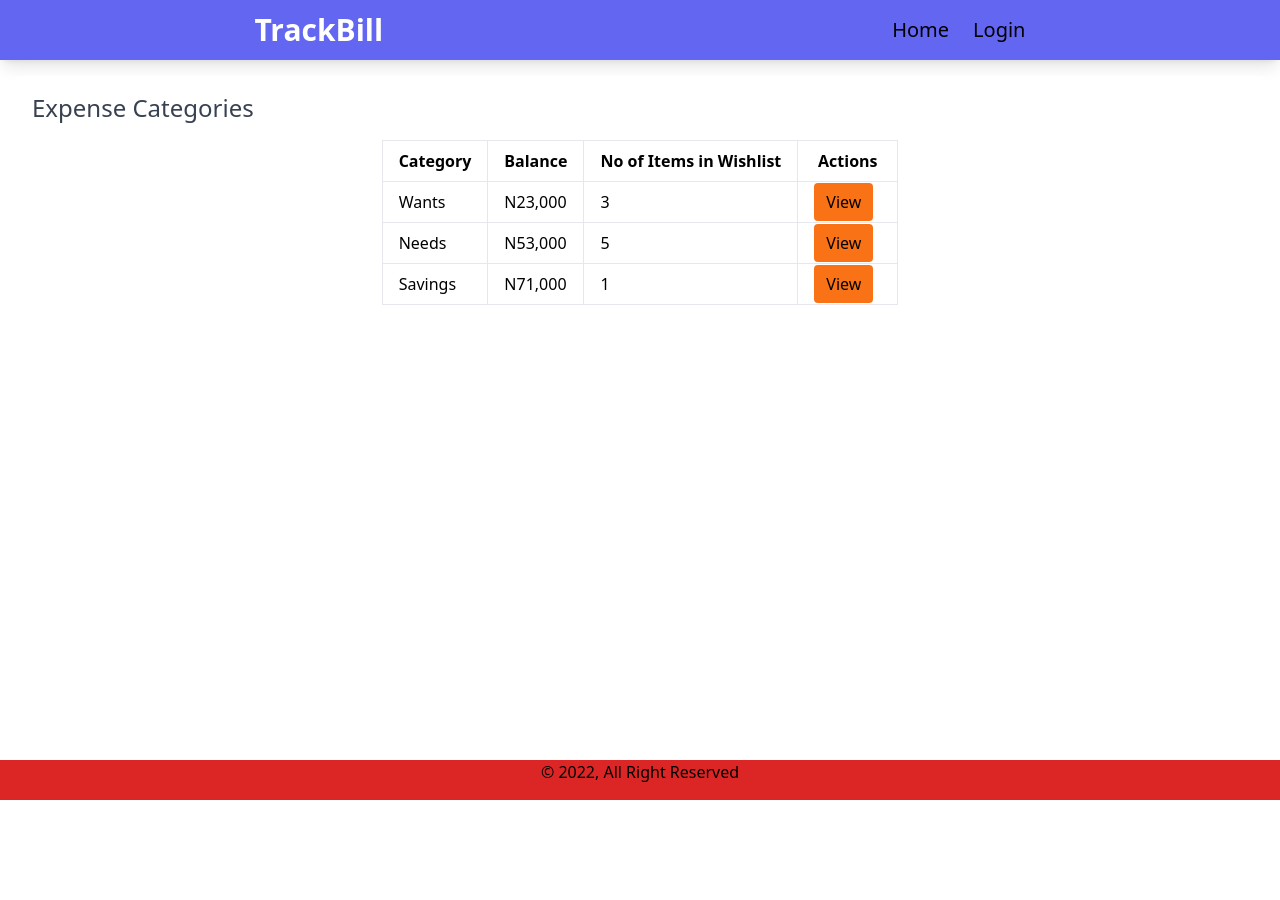
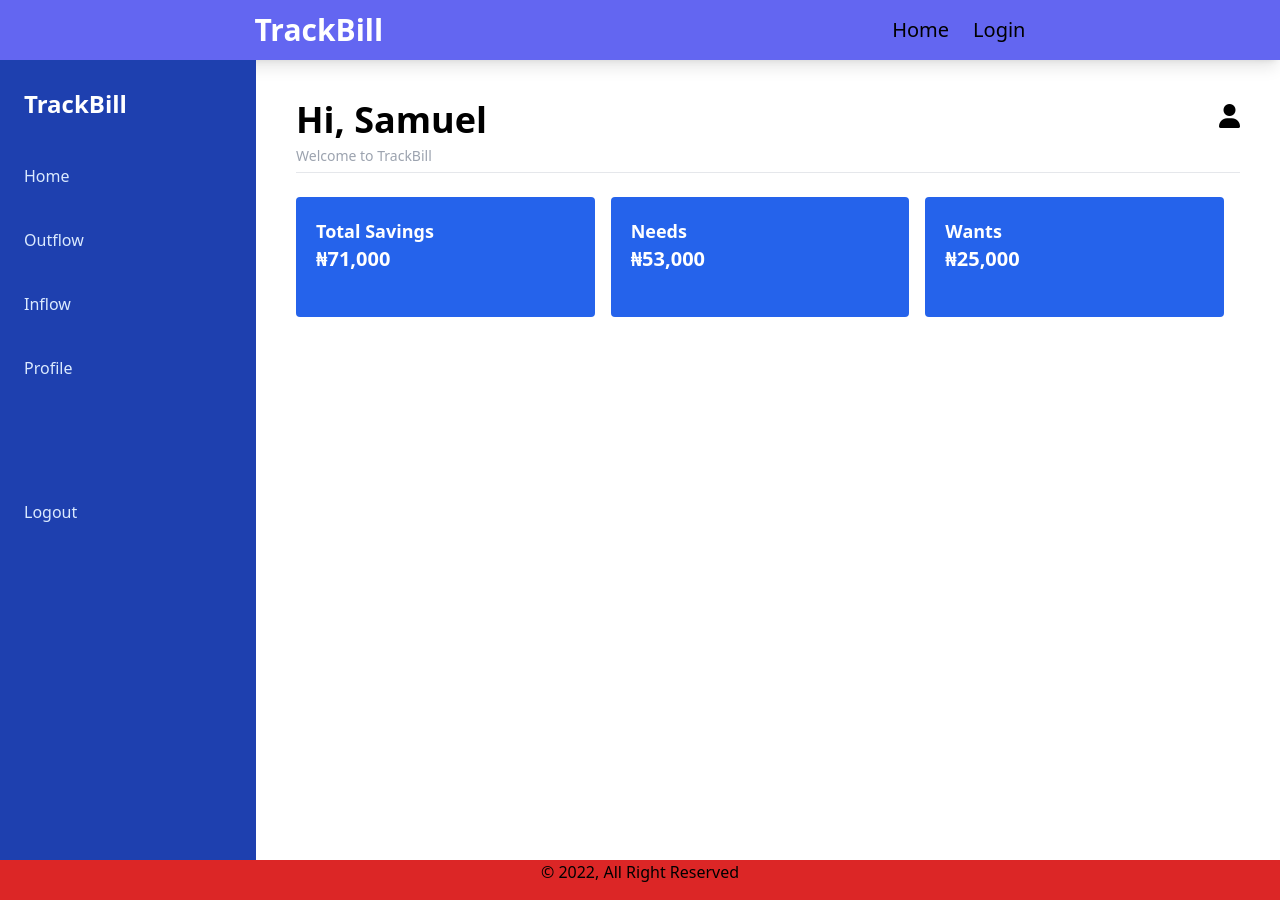
Before and after one commit to holuborhee/trackbill, a Vue app: page /expense-category in a window 1280 px wide. Before the commit the page ends 800 px from the top, so only its background shows below. Built offline with nearby package versions, Linux system fonts and the light colour scheme.

Commit message:
redesigned the dashboard

```diff
--- a/index.html
+++ b/index.html
@@ -4,6 +4,7 @@
     <meta charset="UTF-8" />
     <link rel="icon" href="/favicon.ico" />
     <meta name="viewport" content="width=device-width, initial-scale=1.0" />
+    <link rel="stylesheet" href="https://cdnjs.cloudflare.com/ajax/libs/font-awesome/6.0.0/css/all.min.css" integrity="sha512-9usAa10IRO0HhonpyAIVpjrylPvoDwiPUiKdWk5t3PyolY1cOd4DSE0Ga+ri4AuTroPR5aQvXU9xC6qOPnzFeg==" crossorigin="anonymous" referrerpolicy="no-referrer" />
     <title>TrackBill</title>
   </head>
   <body>
--- a/src/App.vue
+++ b/src/App.vue
@@ -1,29 +1,27 @@
  <template>
   <div class="flex flex-col h-screen justify-between">
+    <TheHeader :showHeader="showHeader" />
+    <main class="flex-grow justify-center item-center">
+      <router-view></router-view>
+    </main>
 
-
-      <TheHeader />
-      <main class="flex-grow justify-center item-center">
-            <router-view></router-view>
-      </main>
-
-      <TheFooter />
+    <TheFooter />
   </div>
-
-
-
 </template>
 
 <script>
-import TheHeader from './components/TheHeader.vue'
-import TheFooter from './components/TheFooter.vue'
+import TheHeader from "./components/TheHeader.vue";
+import TheFooter from "./components/TheFooter.vue";
 
 export default {
-  components:{
+  components: {
     TheHeader,
     TheFooter,
-
-  }
-
-}
+  },
+  data() {
+    return {
+      showHeader: false,
+    };
+  },
+};
 </script>
--- a/src/components/TheHeader.vue
+++ b/src/components/TheHeader.vue
@@ -18,3 +18,11 @@
         </nav>
     </div>
 </template>
+<script>
+export default{
+    name: "TheHeader",
+    props: {
+        showHeader: Boolean
+    }
+}
+</script>
--- /dev/null
+++ b/src/components/dashboardHeader.vue
@@ -0,0 +1,21 @@
+<template>
+      <header>
+        <div class="flex flex-col relative">
+    <h1 class="font-bold text-4xl">{{text}}</h1>
+    <p class="text-sm text-gray-400 font-body leading-8">{{smallText}}</p>
+    <router-link :to="{name:'profile'}" class="absolute right-0"><i class="fa fa-user"></i></router-link>
+        </div>
+    </header>
+    <hr>
+
+</template>
+<script>
+export default {
+name: "dashboardHeader",
+props: {
+  text: String,
+  smallText: String,
+  class: String
+}
+}
+</script>
--- /dev/null
+++ b/src/components/dashboardSidebar.vue
@@ -0,0 +1,35 @@
+<template>
+  <div class="sidebar bg-blue-800 text-blue-100 w-64 space-y-6 py-7 px-2 absolute inset-y-0 left-0 transform -translate-x-full md:relative md:translate-x-0 transition duration-200 ease-in-out">
+
+    <!-- logo -->
+    <a href="#" class="text-white flex items-center space-x-2 px-4">
+
+      <span class="text-2xl font-extrabold">TrackBill</span>
+    </a>
+
+    <!-- nav -->
+    <nav>
+      <router-link :to="{name:'expense-category'}" class="block py-5 px-4 rounded transition duration-200 hover:bg-blue-700 hover:text-white active">
+        Home
+      </router-link>
+      <router-link :to="{name:'outflow-group'}" class="block py-5 px-4 rounded transition duration-200 hover:bg-blue-700 hover:text-white">
+       Outflow
+      </router-link>
+      <a href="" class="block py-5 px-4 rounded transition duration-200 hover:bg-blue-700 hover:text-white">
+        Inflow
+      </a>
+       <router-link :to="{name:'profile'}" class=" block py-5 px-4 rounded transition duration-200 hover:bg-blue-700 hover:text-white">
+        Profile
+       </router-link>
+      <router-link :to="{name:'login'}" class="block my-20 py-5 px-4 rounded transition duration-200 hover:bg-blue-700 hover:text-white">
+        Logout
+      </router-link>
+    </nav>
+  </div>
+
+</template>
+<script>
+export default {
+    name: "dashboardSidebar",
+}
+</script>
--- a/src/routes.js
+++ b/src/routes.js
@@ -3,6 +3,9 @@ import { createRouter, createWebHistory } from "vue-router";
 import Login from "./views/Login.vue";
 import ExpenseCategory from "./views/ExpenseCategory.vue";
 import SingleExpenseCategory from "./views/SingleExpenseCategory.vue";
+import myProfile from "./views/Profile.vue"
+import outflowGroup from "./views/outflowGroup.vue"
+
 
 
 
@@ -31,6 +34,16 @@ const routes =  [
                       component: SingleExpenseCategory,
                       name:'single-expense-category'
                     },
+                      {
+                        path: "/profile",
+                        component: myProfile,
+                        name:'profile'
+                      },
+                      {
+                        path: "/Outflow-Group",
+                        component: outflowGroup,
+                        name: 'outflow-group'
+                      }
                 ];
 const router = createRouter( {
 
--- a/src/views/ExpenseCategory.vue
+++ b/src/views/ExpenseCategory.vue
@@ -1,55 +1,131 @@
 <template>
-    <div class="p-4 m-4 bg-white rounded flex flex-col">
-        <div class="flex justify-between">
-            <h1 class="text-2xl text-gray-700 mb-4">Expense Categories</h1>
-         </div>
+  <div class="relative min-h-screen md:flex">
+    <!-- mobile menu bar -->
+    <div class="bg-gray-800 text-gray-100 flex justify-between md:hidden">
+      <!-- mobile menu button -->
+      <button
+        class="mobile-menu-button p-4 focus:outline-none focus:bg-gray-700"
+      ></button>
+    </div>
 
-        <div class="flex justify-center">
-            <table class="table-auto justify-center">
+    <!-- sidebar -->
+    <dashboardSidebar />
 
-                <thead>
-                    <tr>
-
-                        <th class="border px-4 py-2">Category</th>
-                        <th class="border px-4 py-2">Balance</th>
-                        <th class="border px-4 py-2">No of Items in Wishlist</th>
-                        <th class="border px-4 py-2">Actions</th>
-
-                    </tr>
-                </thead>
-
-                <tbody>
-                        <tr>
-                            <td class="border px-4 py-2">Wants</td>
-                            <td class="border px-4 py-2">N23,000</td>
-                            <td class="border px-4 py-2">3</td>
-                            <td class="border px-4 py-2">
-                                <router-link :to="{name:'single-expense-category'}" class="rounded px-3 py-2 mr-2 bg-orange-500 hover:bg-orange-700">View</router-link>
-                            </td>
-                        </tr>
-
-                        <tr>
-                            <td class="border px-4 py-2">Needs</td>
-                            <td class="border px-4 py-2">N53,000</td>
-                            <td class="border px-4 py-2">5</td>
-                            <td class="border px-4 py-2">
-                                <router-link :to="{name:'single-expense-category'}" class="rounded px-3 py-2 mr-2 bg-orange-500 hover:bg-orange-700">View</router-link>
-                            </td>
-                        </tr>
-
-                        <tr>
-                            <td class="border px-4 py-2">Savings</td>
-                            <td class="border px-4 py-2">N71,000</td>
-                            <td class="border px-4 py-2">1</td>
-                            <td class="border px-4 py-2">
-                                <router-link :to="{name:'single-expense-category'}" class="rounded px-3 py-2 mr-2 bg-orange-500 hover:bg-orange-700">View</router-link>
-                             </td>
-                        </tr>
-
-                </tbody>
-
-            </table>
-        </div>
-
+    <!-- content -->
+    <div class="flex-1 p-10 text-2xl">
+      <dashboardHeader
+        class="p-10"
+        text="Hi, Samuel"
+        smallText="Welcome to TrackBill"
+      />
+      <main class="mt-6">
+        <section class="mb-8">
+          <main>
+            <ul class="flex justify-between">
+              <li class="flex-1 mr-4 card bg-blue-600 rounded">
+                <a href="#">
+                  <div class="flex flex-col p-5">
+                    <p
+                      class="
+                        font-display font-bold
+                        text-left
+                        font-body
+                        text-lg
+                        whitespace-no-wrap
+                        text-white
+                      "
+                    >
+                      Total Savings
+                    </p>
+                    <p
+                      class="
+                        font-display font-bold
+                        text-2xl text-left
+                        font-display
+                        text-xl text-white
+                      "
+                    >
+                      ₦71,000
+                    </p>
+                  </div>
+                </a>
+              </li>
+              <li class="flex-1 card mr-4 bg-blue-600 rounded">
+                <a href="#">
+                  <div class="flex flex-col p-5">
+                    <p
+                      class="
+                        font-display font-bold
+                        text-left
+                        font-body
+                        text-lg
+                        whitespace-no-wrap
+                        text-white
+                      "
+                    >
+                      Needs
+                    </p>
+                    <p
+                      class="
+                        font-display font-bold
+                        text-2xl text-left
+                        font-display
+                        text-xl text-white
+                      "
+                    >
+                      ₦53,000
+                    </p>
+                  </div>
+                </a>
+              </li>
+              <li class="flex-1 mr-4 card bg-blue-600 rounded">
+                <router-link :to="{ name: 'single-expense-category' }">
+                  <div class="flex flex-col p-5">
+                    <p
+                      class="
+                        font-display font-bold
+                        text-left
+                        font-body
+                        text-lg
+                        whitespace-no-wrap
+                        text-white
+                      "
+                    >
+                      Wants
+                    </p>
+                    <p
+                      class="
+                        font-display font-bold
+                        text-2xl text-left
+                        font-display
+                        text-xl text-white
+                      "
+                    >
+                      ₦25,000
+                    </p>
+                  </div>
+                </router-link>
+              </li>
+            </ul>
+          </main>
+        </section>
+      </main>
     </div>
+  </div>
 </template>
+<script>
+import dashboardHeader from "../components/dashboardHeader.vue";
+import dashboardSidebar from "../components/dashboardSidebar.vue";
+export default {
+  name: "ExpenseCategory",
+  components: {
+    dashboardHeader,
+    dashboardSidebar,
+  },
+};
+</script>
+<style scoped>
+.card {
+  height: 120px;
+}
+</style>
--- /dev/null
+++ b/src/views/Profile.vue
@@ -0,0 +1,25 @@
+<template>
+ <div class="relative min-h-screen md:flex">
+<dashboardSidebar/>
+<div class="flex-1 p-10 text-2xl">
+    <dashboardHeader class="p-10" text="Profile" smallText="samuellawal60@gmail.com"/>
+    <div class="h-40 grid grid-cols gap-4 place-content-center">
+    <i class="fa fa-user mx-auto fa-3x"></i>
+ </div>
+     <h2 class="font-bold text-3xl text-center">Samuel</h2>
+    <p class="text-sm text-gray-400 font-body leading-8 text-center">samuellawal60@gmail.com</p>
+   <button class="rounded-full bg-cyan-500 text-white text-sm px-5 h-8">Edit Profile</button>
+</div>
+</div>
+</template>
+<script>
+import dashboardHeader from "../components/dashboardHeader.vue"
+import dashboardSidebar from "../components/dashboardSidebar.vue"
+export default {
+    name: "profile",
+     components: {
+        dashboardHeader,
+        dashboardSidebar
+    },
+}
+</script>
--- /dev/null
+++ b/src/views/outflowGroup.vue
@@ -0,0 +1,19 @@
+<template>
+<div class="relative min-h-screen md:flex">
+<dashboardSidebar/>
+<div class="flex-1 p-10 text-2xl">
+    <dashboardHeader class="p-10" text="Outflow" smallText="Split your money to different categories"/>
+</div>
+</div>
+</template>
+<script>
+import dashboardHeader from "../components/dashboardHeader.vue"
+import dashboardSidebar from "../components/dashboardSidebar.vue"
+export default {
+    components:{
+        dashboardHeader,
+        dashboardSidebar
+    },
+
+}
+</script>
```
Also changed, not shown: src/views/SingleExpenseCategory.vue (+52 -69 lines), 1 other file (tests, documents, lock files or other folders).
